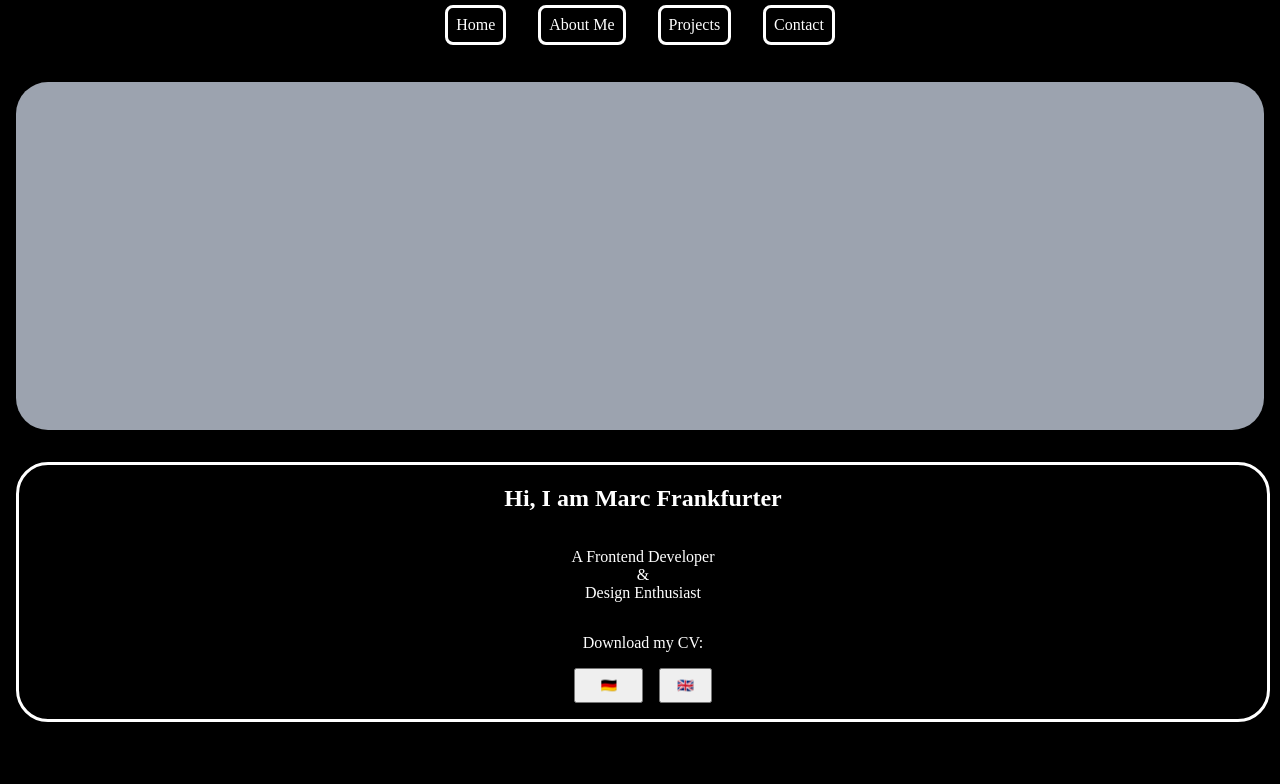
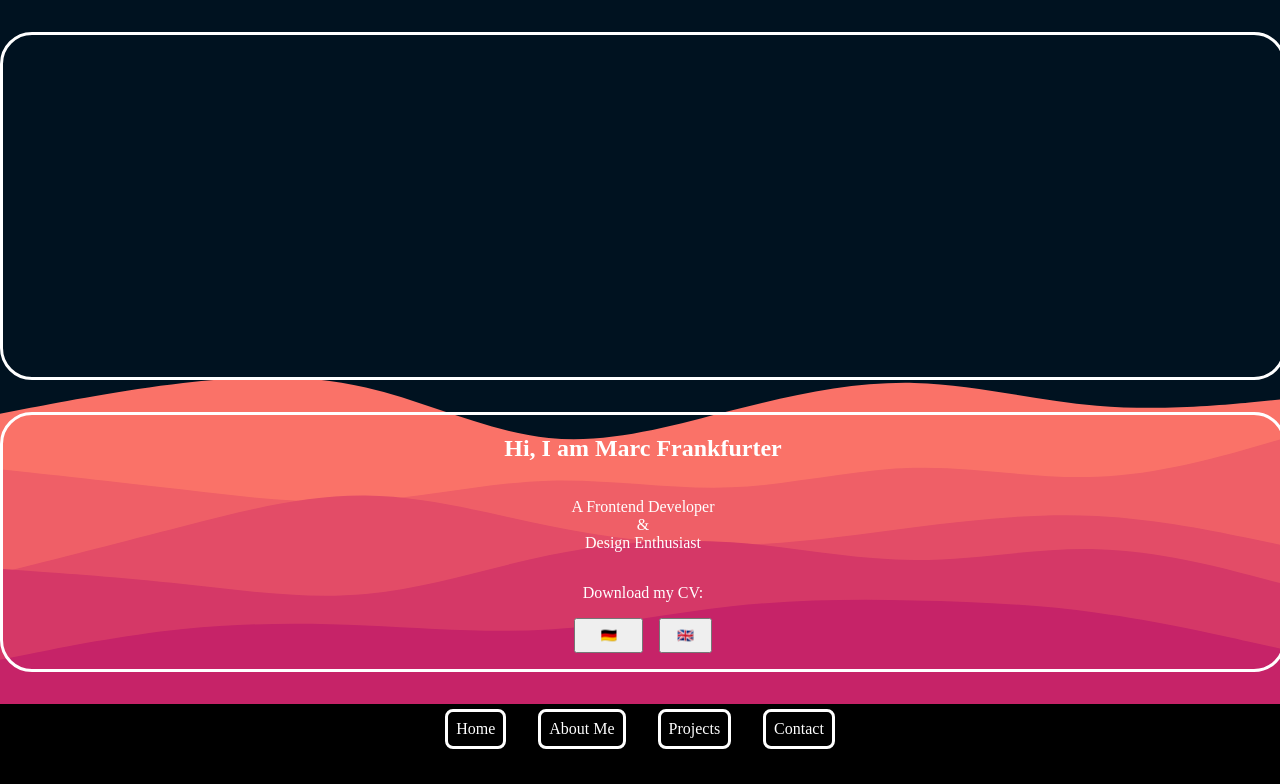
Before and after one commit to FranktheFurter/marc-frankfurter, a Nuxt app: page / in a window 1280 px wide. Shown: the top 784 px of the page. Built offline with nearby package versions, Linux system fonts and the light colour scheme.

Commit message:
progress

```diff
--- a/app.vue
+++ b/app.vue
@@ -1,4 +1,5 @@
 <template>
+  <BigHero />
   <Header />
   <div class="mx-4 min-h-100vh">
     <NuxtPage />
--- /dev/null
+++ b/components/BigHero.vue
@@ -0,0 +1,33 @@
+<script lang="ts" setup></script>
+
+<template>
+  <section id="hero" class="w-100% hero-bg">
+    <div class="flex flex-col gap-8 py-8 h-80vh container mx-auto">
+      <div class="w-100% h-100% rounded-8 border-solid"></div>
+      <div
+        class="w-100% border-solid rounded-8 text-center flex flex-col justify-center"
+      >
+        <h1>Hi, I am Marc Frankfurter</h1>
+        <div class="py-4">
+          <p class="my-0">A Frontend Developer</p>
+          <p class="my-0">&</p>
+          <p class="my-0">Design Enthusiast</p>
+        </div>
+        <p>Download my CV:</p>
+        <div class="flex gap-4 justify-center mb-4">
+          <button class="py-2 px-6">🇩🇪</button
+          ><button class="py-2 px-4">🇬🇧</button>
+        </div>
+      </div>
+    </div>
+  </section>
+</template>
+
+<style scoped>
+.hero-bg {
+  background-image: url("/svg/waves-hero.svg");
+  background-size: cover;
+  background-repeat: no-repeat;
+  background-position: bottom;
+}
+</style>
--- a/components/Header.vue
+++ b/components/Header.vue
@@ -1,24 +1,24 @@
 <script lang="ts" setup>
-import { nextTick, onMounted } from "vue";
-const router = useRouter();
-const headerHeight = 50; // Replace this value with the height of your sticky header
+import { nextTick, onMounted } from "vue"
+const router = useRouter()
+const headerHeight = 50 // Replace this value with the height of your sticky header
 
 const scrollToSection = async (sectionId: string) => {
-  await router.push("/");
-  await nextTick();
-  const targetSection = document.getElementById(sectionId);
+  await router.push("/")
+  await nextTick()
+  const targetSection = document.getElementById(sectionId)
 
   if (targetSection) {
     window.scrollTo({
       top: targetSection.offsetTop - headerHeight,
       behavior: "smooth",
-    });
+    })
   }
-};
+}
 </script>
 
 <template>
-  <div class="w-100% bg-black text-white h-50px sticky top-0">
+  <div class="w-100% text-white h-50px sticky top-0">
     <div
       class="flex gap-8 container mx-auto justify-center items-center h-100%"
     >
--- a/pages/index.vue
+++ b/pages/index.vue
@@ -6,7 +6,6 @@ import Hero from "~/components/Hero.vue"
 </script>
 
 <template>
-  <Hero />
   <AbouteMe />
   <ProjectsGrid />
   <Contact />
```
Also changed, not shown: public/svg/waves-hero.svg (added).
